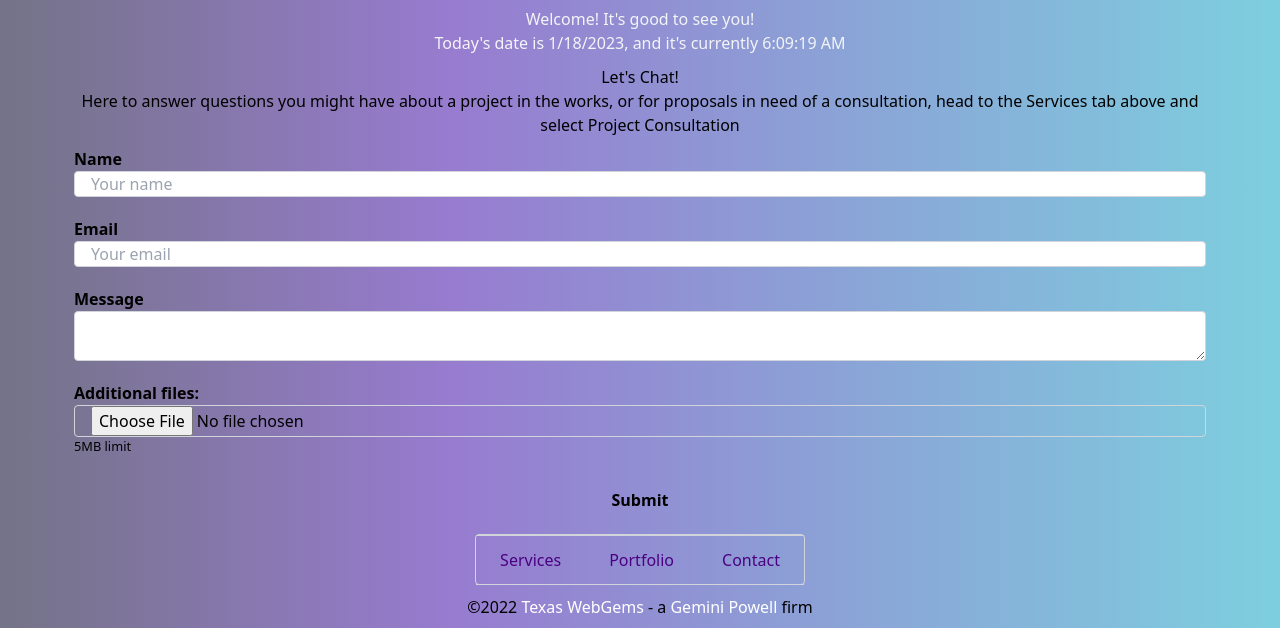
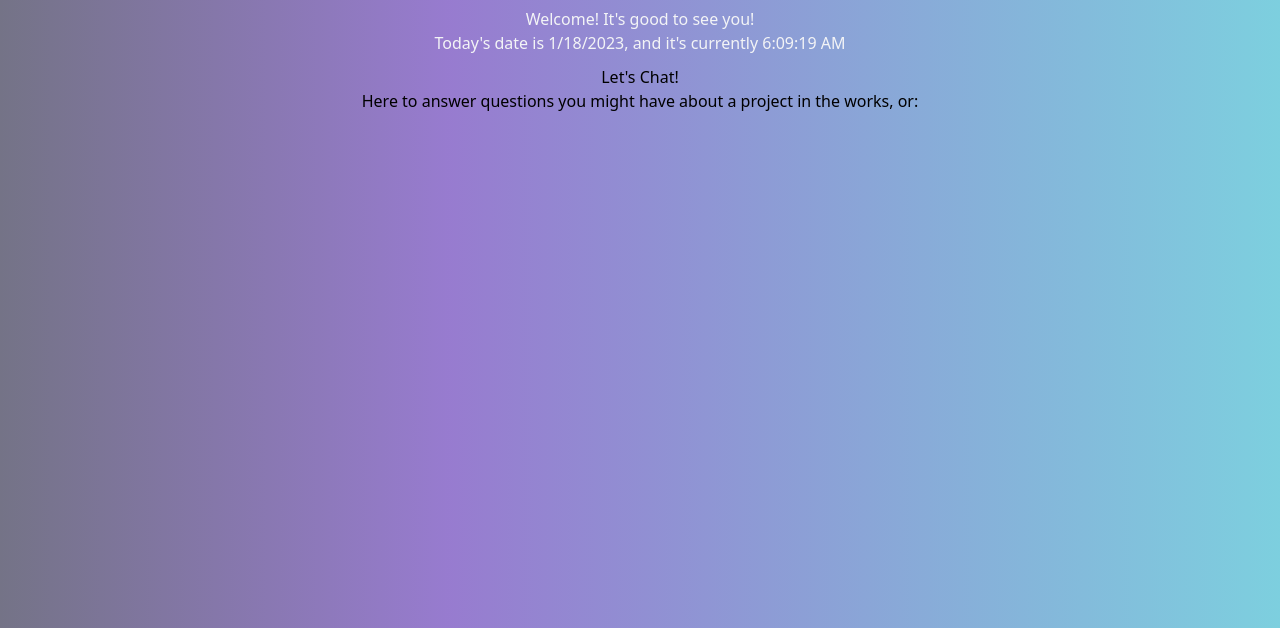
Before and after one commit to GemAfaWell/texas-webgems, a website: page contact.html in a window 1280 px wide. Shown: the part 324-952 px from the top of the page. Drawn offline with Linux system fonts and the light colour scheme; a script that the page names is missing.

Commit message:
Update contact.html

```diff
--- a/contact.html
+++ b/contact.html
@@ -78,9 +78,17 @@
     <section>
       <h2 class="text-center">Let's Chat!</h2>
       <h5 class="text-center">
-        Here to answer questions you might have about a project in the works, or
-        for proposals in need of a consultation, head to the Services tab above and select Project Consultation
+        Here to answer questions you might have about a project in the works, or:
       </h5>
+      <!-- Calendly inline widget begin -->
+      <div
+        class="calendly-inline-widget"
+        data-url="https://calendly.com/d/zw8-b9c-bdj?background_color=940cef&primary_color=15c5d9"
+        style="min-width:320px;height:630px;">
+      </div>
+      <script type="text/javascript" src="https://assets.calendly.com/assets/external/widget.js" async>
+      </script>
+<!-- Calendly inline widget end -->
     </section>
     <form
       action="https://getform.io/f/79647d64-6e7c-497e-a79d-7a2c99d92216"
```
